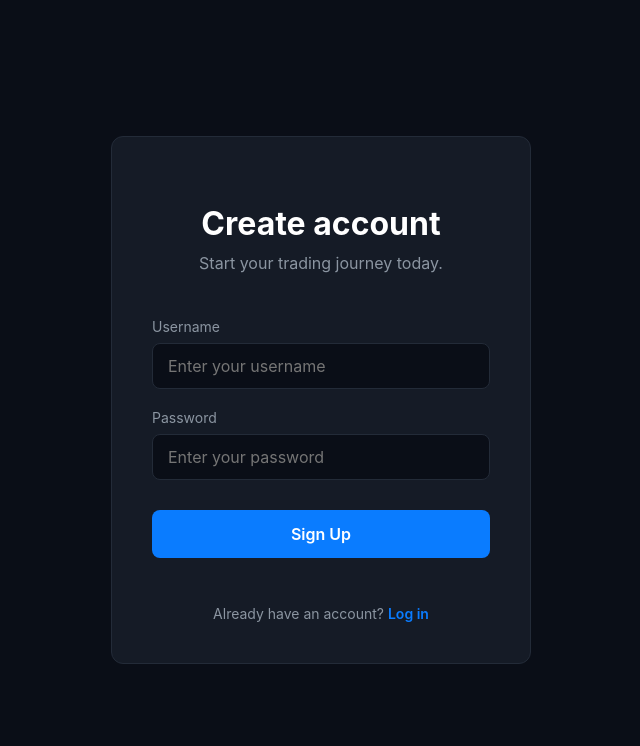
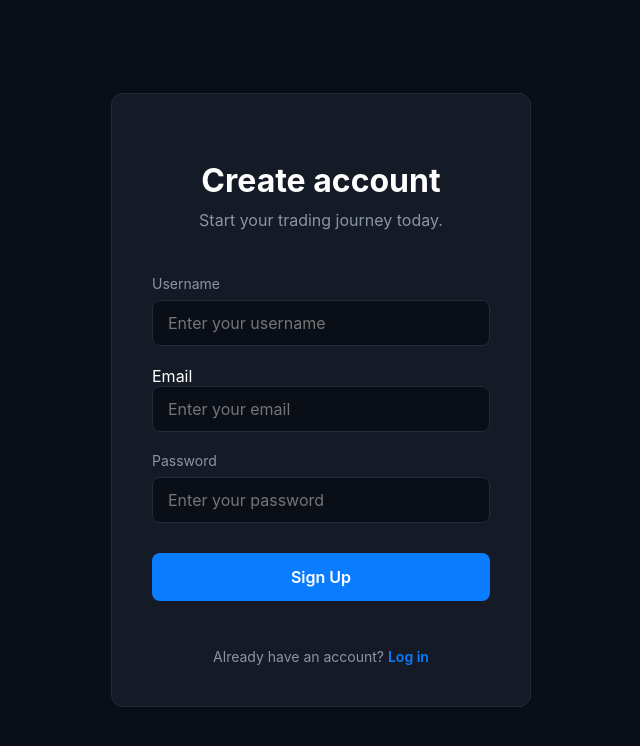
Before and after one commit to davididowu2001/Trading-simulator, a React (Vite) app in the folder trading-frontend/: page / in a window 1280 px wide. Both pictures are taken after a click on the button "Sign up". Shown: the top 746 px of the page, without its empty margins (319-959 px from the left). Built offline with nearby package versions, Linux system fonts and the light colour scheme; no server answers.

Commit message:
add username

```diff
--- a/trading-frontend/src/components/Auth.jsx
+++ b/trading-frontend/src/components/Auth.jsx
@@ -123,6 +123,21 @@ export default function Auth() {
             />
           </div>
 
+          {!isLogin && (
+            <div>
+              <label>Email</label>
+              <input
+                type="email"
+                required
+                placeholder="Enter your email"
+                value={formData.email}
+                onChange={(e) =>
+                  setFormData({ ...formData, email: e.target.value })
+                }
+                style={{ width: "100%" }}
+              />
+            </div>
+          )}
           <div>
             <label
               style={{
```
